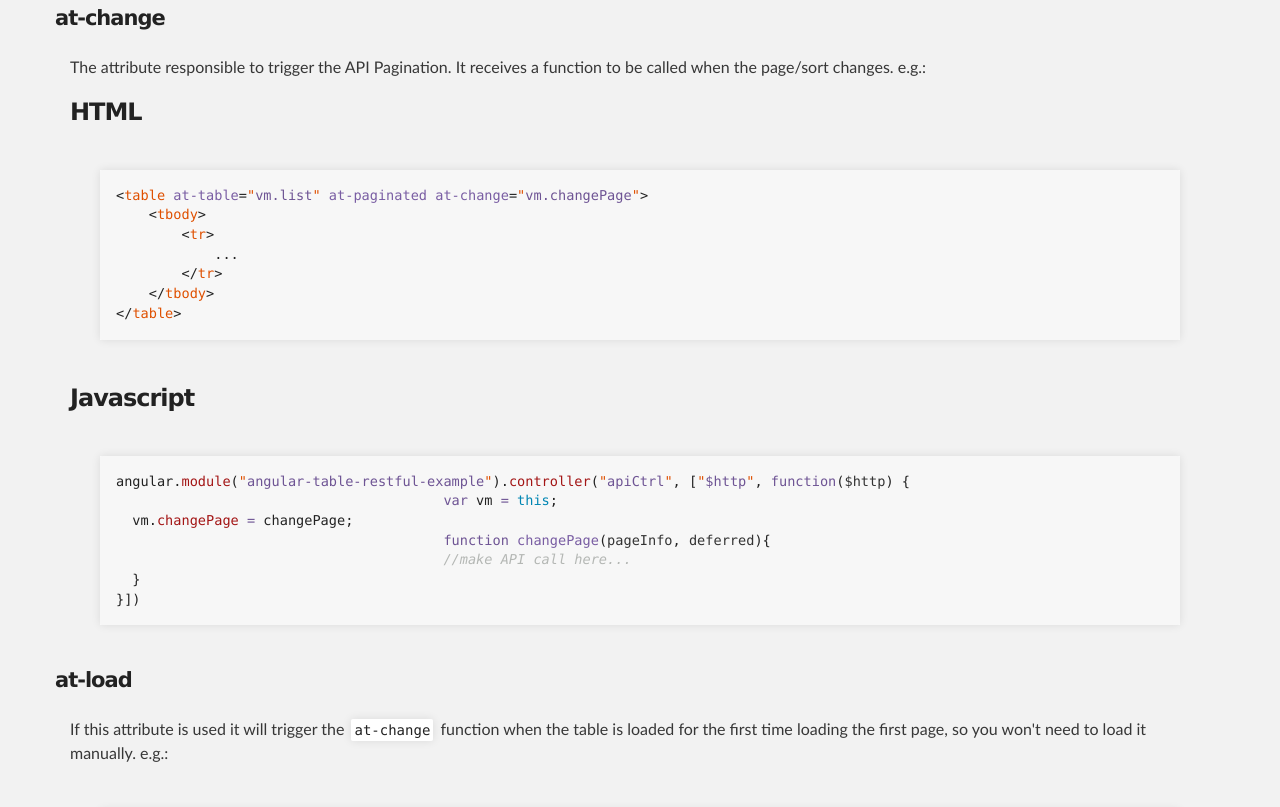
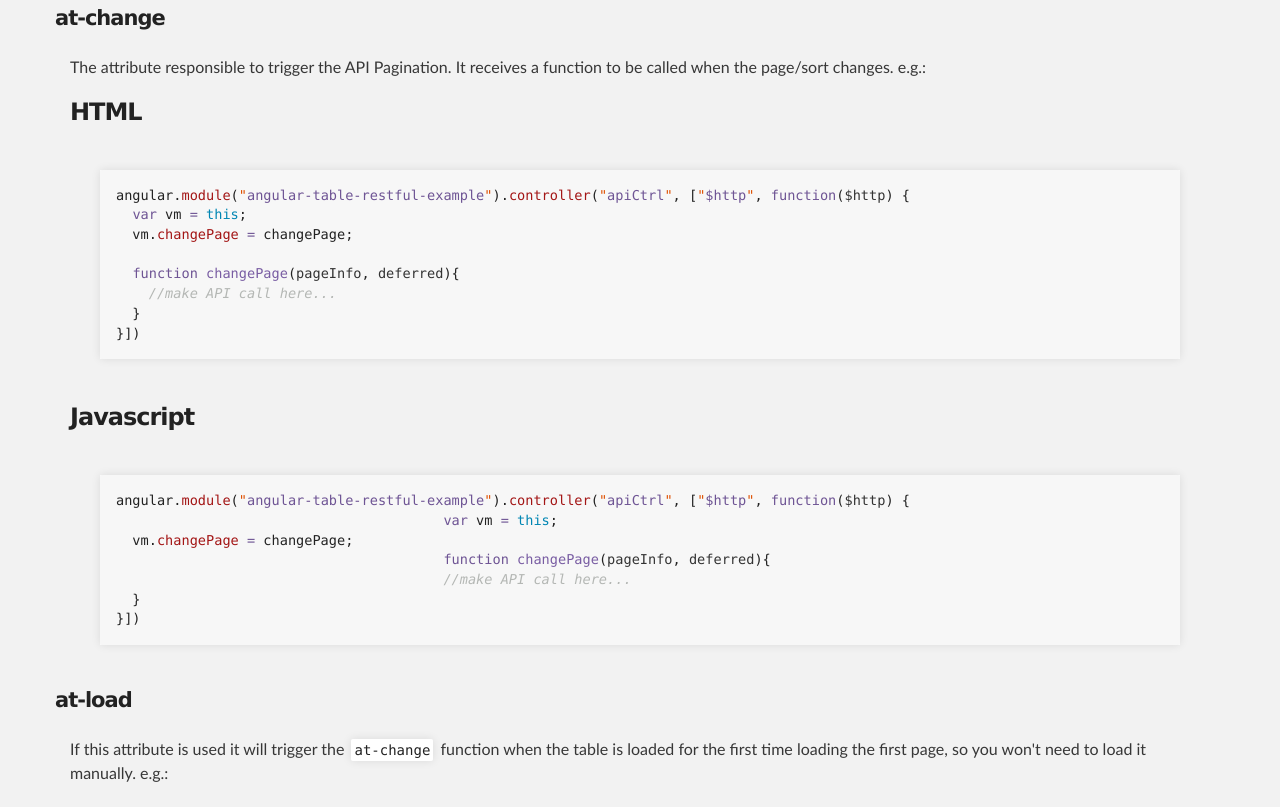
Before and after one commit to mateusmcg/angular-table-restful, a plain HTML site: page index.html in a window 1280 px wide. Shown: the part 2007-2814 px from the top of the page. Drawn offline with Linux system fonts and the light colour scheme; some packages are replaced by stand-ins of ours; a script that the page names is missing.

```diff
--- a/index.html
+++ b/index.html
@@ -141,17 +141,15 @@
                             <div class="col-md-12">
                                 <p>The attribute responsible to trigger the <b>API Pagination</b>. It receives a function to be called when the page/sort changes. e.g.:</p>
                                 <h3>HTML</h3>
-                                <article class="markdown-body">
-                                    <div class="highlight highlight-html">
-                                        <pre>&lt;<span class="pl-ent">table</span> <span class="pl-e">at-table</span>=<span class="pl-s"><span class="pl-pds">"</span>vm.list<span class="pl-pds">"</span></span> <span class="pl-e">at-paginated</span> <span class="pl-e">at-change</span>=<span class="pl-s"><span class="pl-pds">"</span>vm.changePage<span class="pl-pds">"</span></span>&gt;
-    &lt;<span class="pl-ent">tbody</span>&gt;
-        &lt;<span class="pl-ent">tr</span>&gt;
-            ...
-        &lt;/<span class="pl-ent">tr</span>&gt;
-    &lt;/<span class="pl-ent">tbody</span>&gt;
-&lt;/<span class="pl-ent">table</span>&gt;</pre>
-                                    </div>
-                                </article>
+<article class="markdown-body"><div class="highlight highlight-javascript"><pre>angular.<span class="pl-c1">module</span>(<span class="pl-s"><span class="pl-pds">"</span>angular-table-restful-example<span class="pl-pds">"</span></span>).<span class="pl-c1">controller</span>(<span class="pl-s"><span class="pl-pds">"</span>apiCtrl<span class="pl-pds">"</span></span>, [<span class="pl-s"><span class="pl-pds">"</span>$http<span class="pl-pds">"</span></span>, <span class="pl-k">function</span>(<span class="pl-smi">$http</span>) {
+  <span class="pl-k">var</span> vm <span class="pl-k">=</span> <span class="pl-v">this</span>;
+  vm.<span class="pl-c1">changePage</span> <span class="pl-k">=</span> changePage;
+
+  <span class="pl-k">function</span> <span class="pl-en">changePage</span>(<span class="pl-smi">pageInfo</span>, <span class="pl-smi">deferred</span>){
+    <span class="pl-c">//make API call here...</span>
+  }
+}])</pre></div>
+</article>
                                 <h3>Javascript</h3>
                                 <article class="markdown-body">
                                     <div class="highlight highlight-javascript">
```
